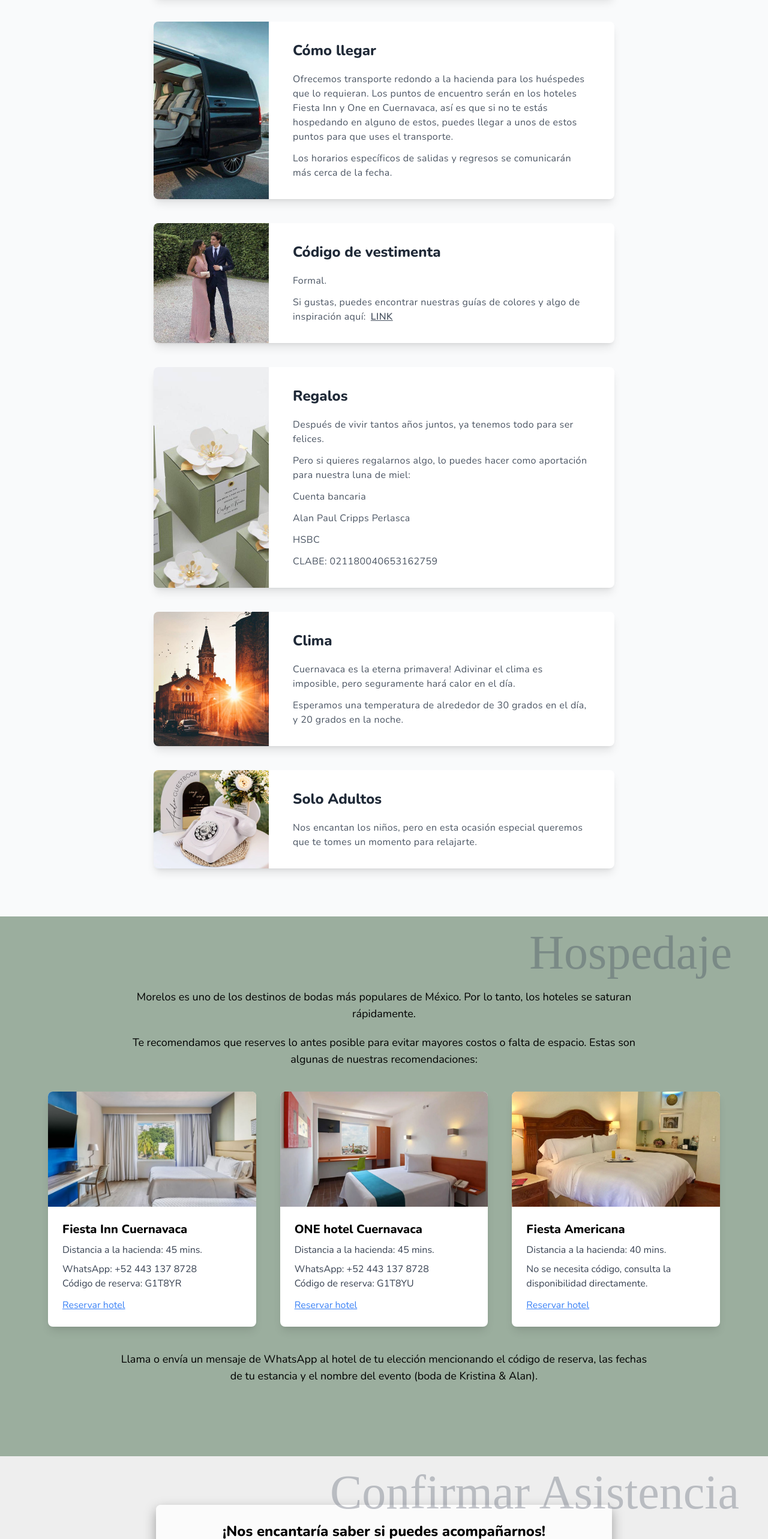
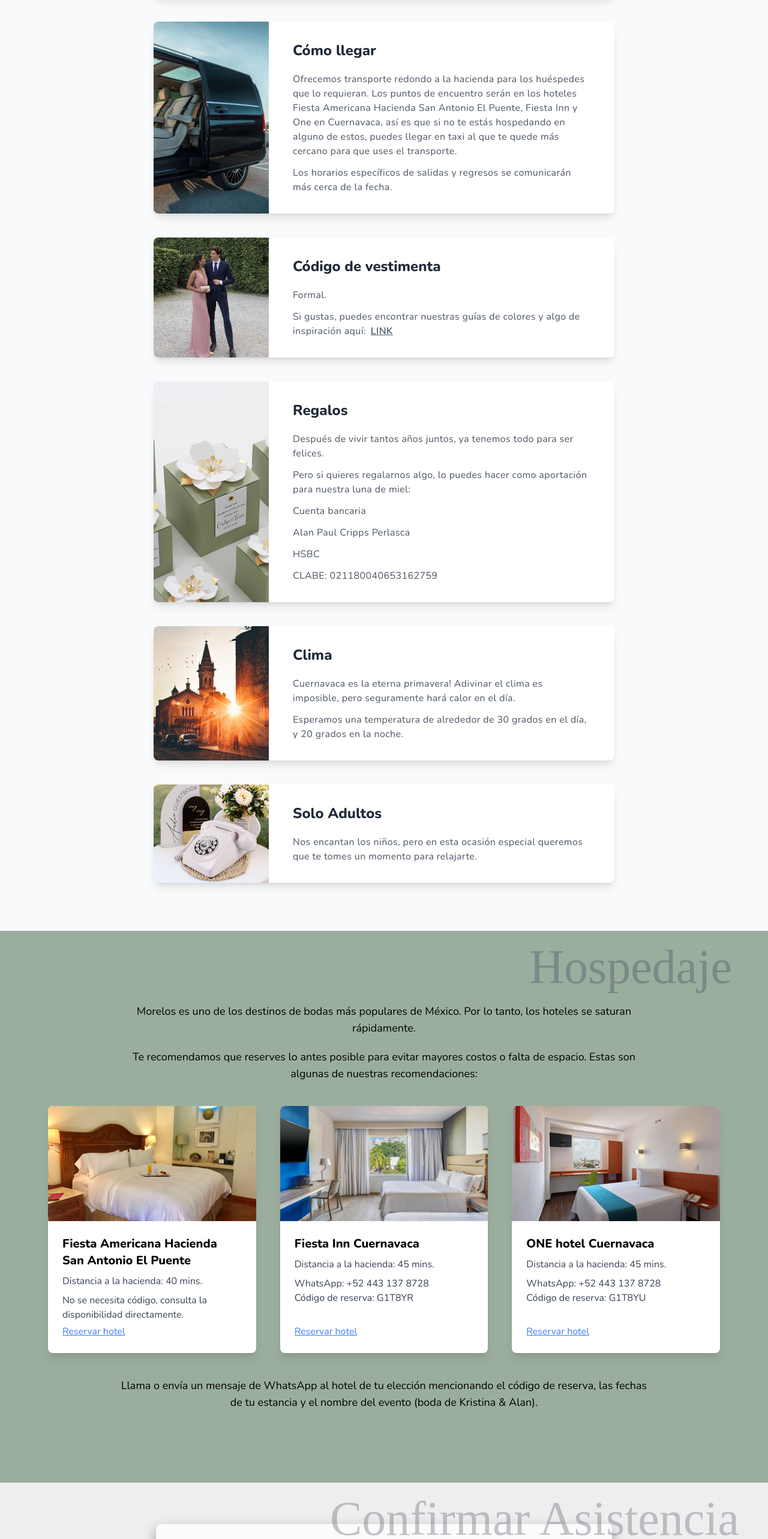
Before and after one commit to Kristina-zh/weeding-invitation, a Next.js app: page /es in a window 1280 px wide. Shown: the part 2400-4966 px from the top of the page at 60% size. Built offline with nearby package versions, Linux system fonts and the light colour scheme; a web font is replaced by a local one.

Commit message:
updated info about hotels

```diff
--- a/src/app/components/Accomodation.tsx
+++ b/src/app/components/Accomodation.tsx
@@ -20,6 +20,14 @@ const Accommodations = () => {
     //   code: "5015420"
     // },
     {
+      id: 2,
+      title: "Fiesta Americana Hacienda San Antonio El Puente",
+      description: accomodationTranslations[language].fiestaText,
+      image: "/images/hotel2.jpg",
+      distance: `${accomodationTranslations[language].distance}: 40 ${accomodationTranslations[language].mins}.`,
+      link: "https://www.fiestamericanatravelty.com/fiesta-americana/hoteles/fiesta-americana-hacienda-san-antonio-el-puente-cuernavaca",
+    },
+    {
       id: 3,
       title: "Fiesta Inn Cuernavaca",
       image: "/images/hotel3.jpg",
@@ -36,14 +44,6 @@ const Accommodations = () => {
       link: "https://www.fiestamericanatravelty.com/one-hoteles/hoteles/one-cuernavaca",
       whatsup: "+52 443 137 8728",
       code: "G1T8YU"
-    },
-    {
-      id: 2,
-      title: "Fiesta Americana",
-      description: accomodationTranslations[language].fiestaText,
-      image: "/images/hotel2.jpg",
-      distance: `${accomodationTranslations[language].distance}: 40 ${accomodationTranslations[language].mins}.`,
-      link: "https://www.fiestamericanatravelty.com/fiesta-americana/hoteles/fiesta-americana-hacienda-san-antonio-el-puente-cuernavaca",
     },
   ];
 
@@ -113,7 +113,7 @@ const Accommodations = () => {
                   className="w-full h-48 object-cover"
                 />
                 <motion.div
-                  className="p-6 flex flex-col lg:h-[200px]">
+                  className="p-6 flex flex-col lg:h-[220px]">
                   <div className="flex-grow">
                     <h3 className="text-xl font-bold font-nunito mb-2">{hotel.title}</h3>
                     <p className="text-gray-700 mb-2 font-nunito">{hotel.distance}</p>
--- a/src/app/translations.ts
+++ b/src/app/translations.ts
@@ -130,7 +130,7 @@ export const weddingTranslations = {
     {
       title: 'How to get there',
       content: [
-        'On the day of the wedding, return transport to the Hacienda will be provided for guests that require it. Pick up and returns will be at the Fiesta Inn and One hotels only.',
+        'On the day of the wedding, return transport to the Hacienda will be provided for guests that require it. Pick up and returns will be at the Fiesta Americana Hacienda San Antonio El Puente, Fiesta Inn and One hotels only.',
         'Specific transport timings and further details will be communicated closer to the date.',
       ],
     },
@@ -185,7 +185,7 @@ export const weddingTranslations = {
     {
       title: 'Cómo llegar',
       content: [
-        'Ofrecemos transporte redondo a la hacienda para los huéspedes que lo requieran. Los puntos de encuentro serán en los hoteles Fiesta Inn y One en Cuernavaca, así es que si no te estás hospedando en alguno de estos, puedes llegar a unos de estos puntos para que uses el transporte.',
+        'Ofrecemos transporte redondo a la hacienda para los huéspedes que lo requieran. Los puntos de encuentro serán en los hoteles Fiesta Americana Hacienda San Antonio El Puente, Fiesta Inn y One en Cuernavaca, así es que si no te estás hospedando en alguno de estos, puedes llegar en taxi al que te quede más cercano para que uses el transporte.',
         'Los horarios específicos de salidas y regresos se comunicarán más cerca de la fecha.',
       ],
     },
@@ -236,7 +236,7 @@ export const weddingTranslations = {
     {
       title: 'Как добраться',
       content: [
-        'В день свадьбы будет организован трансфер до Hacienda для гостей, которым он необходим. Отправление и возвращение будут осуществляться только от отелей Fiesta Inn и One.',
+        'В день свадьбы будет организован трансфер до Hacienda для гостей, которым он необходим. Отправление и возвращение будут осуществляться только от отелей Fiesta Americana Hacienda San Antonio El Puente, Fiesta Inn и One.',
         'Точное расписание транспорта и дополнительная информация будут сообщены ближе к дате.',
       ],
     },
@@ -290,7 +290,7 @@ export const weddingTranslations = {
     {
       title: 'Як дістатися',
       content: [
-        'У день весілля буде організовано транспорт до маєтку для гостей, які цього потребують. Транспорт курсуватиме лише між готелями Fiesta Inn і One.',
+        'У день весілля буде організовано транспорт до маєтку для гостей, які цього потребують. Транспорт курсуватиме лише між готелями Fiesta Americana Hacienda San Antonio El Puente, Fiesta Inn і One.',
         'Точний графік руху транспорту та додаткова інформація будуть повідомлені ближче до дати події.',
       ],
     },
@@ -394,7 +394,7 @@ export const rsvpTranslations = {
     question1: 'Click this box if you are joining us',
     question2: 'Click this box if you are coming with a guest',
     question5:
-      'Do you need transport from your hotel in Cuernavaca to the hacienda? Remember, the pick up points will only be from the Fiesta Inn and One hotels. ',
+      'Do you need transport from your hotel in Cuernavaca to the hacienda? Remember, the pick up points will only be from the Fiesta Americana Hacienda San Antonio El Puente, Fiesta Inn and One hotels. ',
     firstName: 'First Name',
     lastName: 'Last Name',
     phone: 'Contact Number',
@@ -416,7 +416,7 @@ export const rsvpTranslations = {
     question1: 'Da click si puedes acompañarnos',
     question2: 'Da click si vendrás con un acompañante',
     question5:
-      '¿Necesitas transporte desde tu hotel en Cuernavaca hasta la hacienda? Recuerda que los puntos de encuentro serán solo desde los hoteles Fiesta Inn y One.',
+      '¿Necesitas transporte desde tu hotel en Cuernavaca hasta la hacienda? Recuerda que los puntos de encuentro serán solo desde los hoteles Fiesta Americana Hacienda San Antonio El Puente, Fiesta Inn y One.',
     firstName: 'Nombre',
     lastName: 'Apellido',
     phone: 'Número de contacto',
@@ -438,7 +438,7 @@ export const rsvpTranslations = {
     question1: 'Вы сможете присоединиться к нам?',
     question2: 'Вы приведете гостя?',
     question5:
-      'Вам нужен транспорт из вашего отеля в Куэрнаваке до поместья? Помните, что места отправления будут только от отелей Fiesta Inn и One.',
+      'Вам нужен транспорт из вашего отеля в Куэрнаваке до поместья? Помните, что места отправления будут только от отелей Fiesta Americana Hacienda San Antonio El Puente, Fiesta Inn и One.',
     firstName: 'Имя',
     lastName: 'Фамилия',
     phone: 'Контактный номер',
@@ -460,7 +460,7 @@ export const rsvpTranslations = {
     question1: 'Ви зможете приєднатися до нас?',
     question2: 'Ви приведете гостя?',
     question5:
-      'Вам потрібен транспорт з вашого готелю в Куернаваку до маєтку? Пам’ятайте, що місця посадки будуть лише біля готелів Fiesta Inn і One.',
+      'Вам потрібен транспорт з вашого готелю в Куернаваку до маєтку? Пам’ятайте, що місця посадки будуть лише біля готелів Fiesta Americana Hacienda San Antonio El Puente, Fiesta Inn і One.',
     firstName: 'Ім’я',
     lastName: 'Прізвище',
     phone: 'Контактний номер',
@@ -521,7 +521,7 @@ export const eventsTranslations = {
       time: '2 PM, Pick up point in Polanco',
       title: 'Transport to Cuernavaca Hotels',
       description: [
-        'Transport will be provided for international guests from a single pickup point in Polanco. The shuttle will take you to your Cuernavaca hotel (Fiesta Inn or One), 2 hours away.',
+        'Transport will be provided for international guests from a single pickup point in Polanco. The shuttle will take you to your Cuernavaca hotel (Fiesta Americana Hacienda San Antonio El Puente, Fiesta Inn or One), 2 hours away.',
         'Further details will be provided separately.',
       ],
       dresscode: '',
@@ -554,7 +554,7 @@ export const eventsTranslations = {
       time: '12:30 PM',
       title: 'Return to Mexico City',
       description: [
-        'Transport back to Mexico City will leave at 12:30pm on Sunday from the Fiesta Inn and One hotels.',
+        'Transport back to Mexico City will leave at 12:30pm on Sunday from the Fiesta Americana Hacienda San Antonio El Puente, Fiesta Inn and One hotels.',
       ],
       dresscode: '',
     },
```
